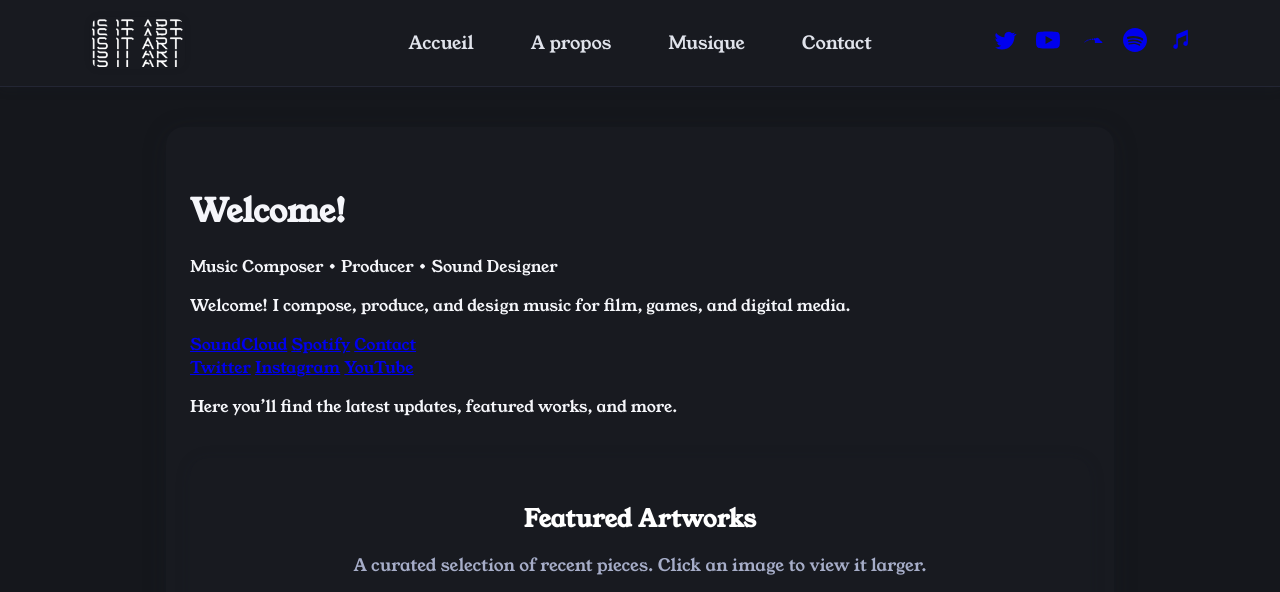
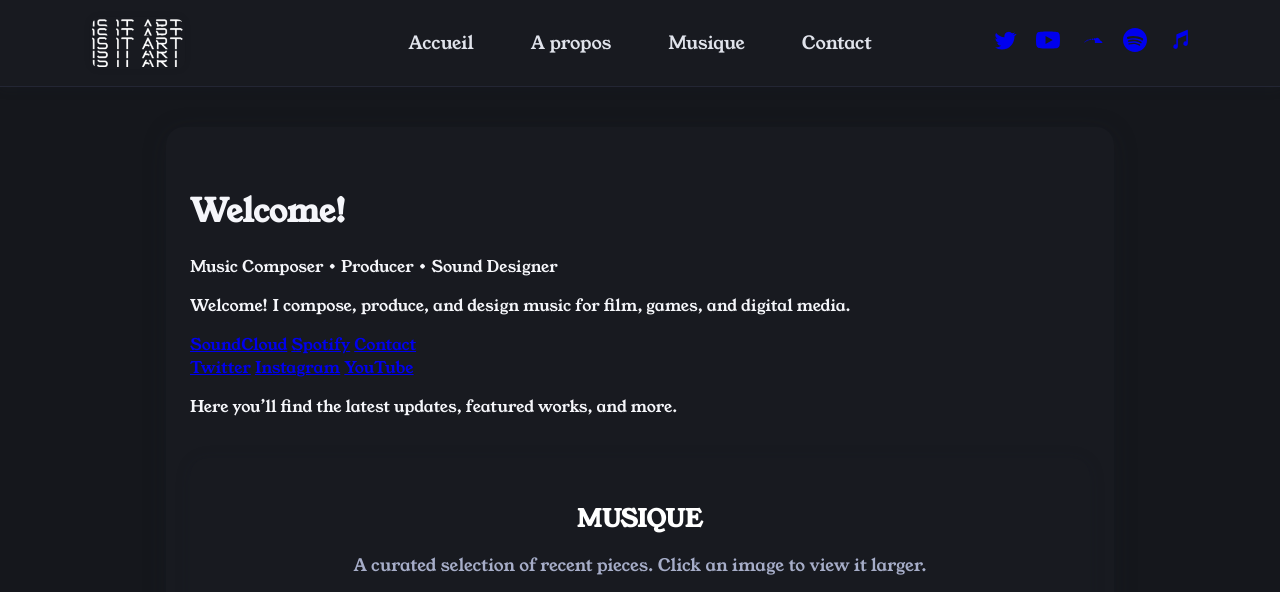
Before and after one commit to 0xnebru/0xnebru.github.io, a Jekyll site: the page built from index.md, in a window 1280 px wide and 1293 px high, cut to the strip 0-592 px from the top of the window. Built offline with Jekyll 4.4.1, drawn with Linux system fonts in a browser that asks for light colours; some of the changed text lies outside the part shown.

Commit message:
Update index.md

```diff
--- a/index.md
+++ b/index.md
@@ -24,33 +24,33 @@ Welcome! I compose, produce, and design music for film, games, and digital media
 Here you'll find the latest updates, featured works, and more.
 
 <section class="image-gallery">
-  <h2 class="gallery-title">Featured Artworks</h2>
+  <h2 class="gallery-title">MUSIQUE</h2>
   <p class="gallery-description">A curated selection of recent pieces. Click an image to view it larger.</p>
   <div class="gallery-images">
     <figure>
-      <a href="/images/art1-large.jpg" target="_blank">
-        <img src="/images/art1-thumb.jpg" alt="Vivid Sunrise">
+      <a href="https://too.fm/ethereal-break" target="_blank">
+        <img src="/imagesETHEREAL BREAK.png" alt="Vivid Sunrise">
       </a>
       <figcaption>
-        <strong>Vivid Sunrise</strong>
+        <strong>FOST & NEBRU - ETHEREAL BREAK</strong>
         <span>Oil on canvas, 2024</span>
       </figcaption>
     </figure>
     <figure>
-      <a href="/images/art2-large.jpg" target="_blank">
-        <img src="/images/art2-thumb.jpg" alt="Dreamscape">
+      <a href="https://too.fm/persona-ii" target="_blank">
+        <img src="/images/persona_II_final2.png" alt="Dreamscape">
       </a>
       <figcaption>
-        <strong>Dreamscape</strong>
+        <strong>PERSONA II</strong>
         <span>Digital composition, 2025</span>
       </figcaption>
     </figure>
     <figure>
-      <a href="/images/art3-large.jpg" target="_blank">
-        <img src="/images/art3-thumb.jpg" alt="Urban Stillness">
+      <a href="https://too.fm/persona" target="_blank">
+        <img src="/images/persona_v1.png" alt="Urban Stillness">
       </a>
       <figcaption>
-        <strong>Urban Stillness</strong>
+        <strong>PERSONA</strong>
         <span>Photography, 2024</span>
       </figcaption>
     </figure>
```
